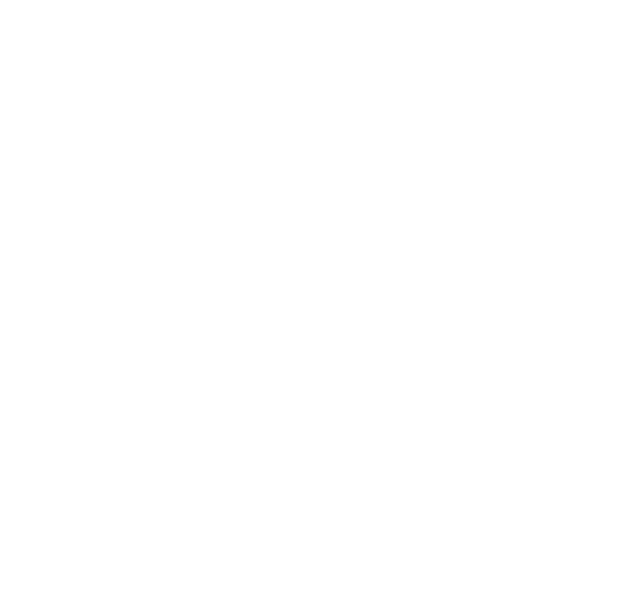
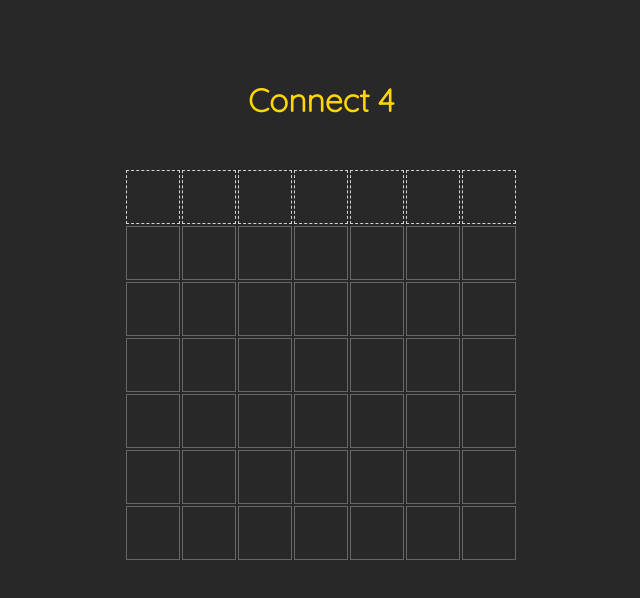
Before and after one commit to olivechip/connect.four, a plain HTML site: page index.html in a window 1280 px wide. Shown: the whole page, without its empty margins (319-959 px from the left). Drawn offline with Linux system fonts and the light colour scheme.

Commit message:
minor css changes

```diff
--- a/app.css
+++ b/app.css
@@ -1,11 +1,15 @@
 body {
+    font-family: Quicksand;
     background-color: #282828;
+    text-align: center;
+    color: gold;
+    margin-top: 5rem;
 }
 
 table.center {
     margin-left:auto;
     margin-right:auto;
-    margin-top: 20%;
+    margin-top: 3rem;
 }
 
 #board td {
@@ -23,11 +27,11 @@ table.center {
 }
 
 .p1 {
-    background-color: red;
+    background-color: rgb(155, 9, 9);
 }
 
 .p2 {
-    background-color: blue;
+    background-color: #1469be;
 }
 
 #column-top td {
--- a/index.html
+++ b/index.html
@@ -1,10 +1,13 @@
 <!doctype html>
 <head>
   <title>Connect 4</title>
-  <rel="stylesheet" link href="app.css">
+  <link rel="stylesheet" href="app.css">
+  <link rel="preconnect" href="https://fonts.googleapis.com">
+  <link rel="preconnect" href="https://fonts.gstatic.com" crossorigin>
+  <link href="https://fonts.googleapis.com/css2?family=Quicksand:wght@300&display=swap" rel="stylesheet">
 </head>
 <body>
-
+    <h1>Connect 4</h1>
 <div id="game">
   <table id="board" class="center"></table>
 </div>
```
